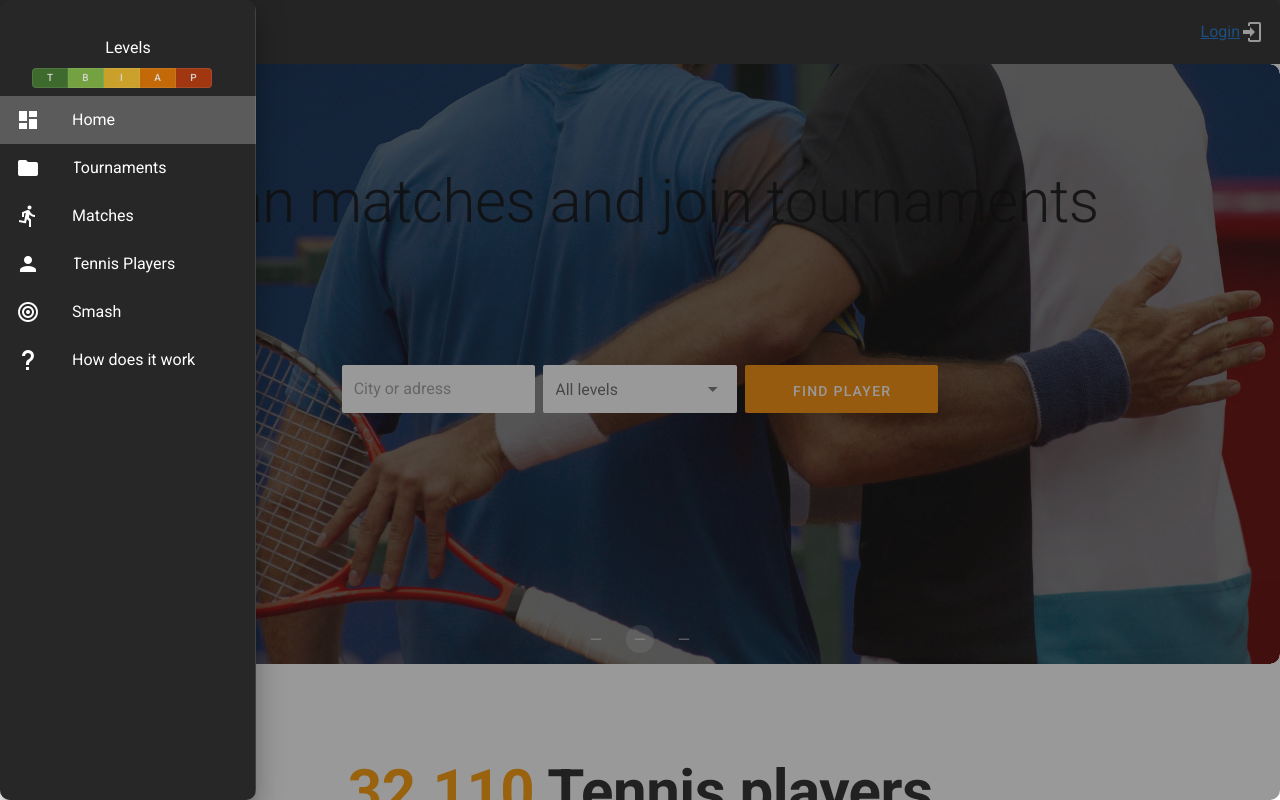
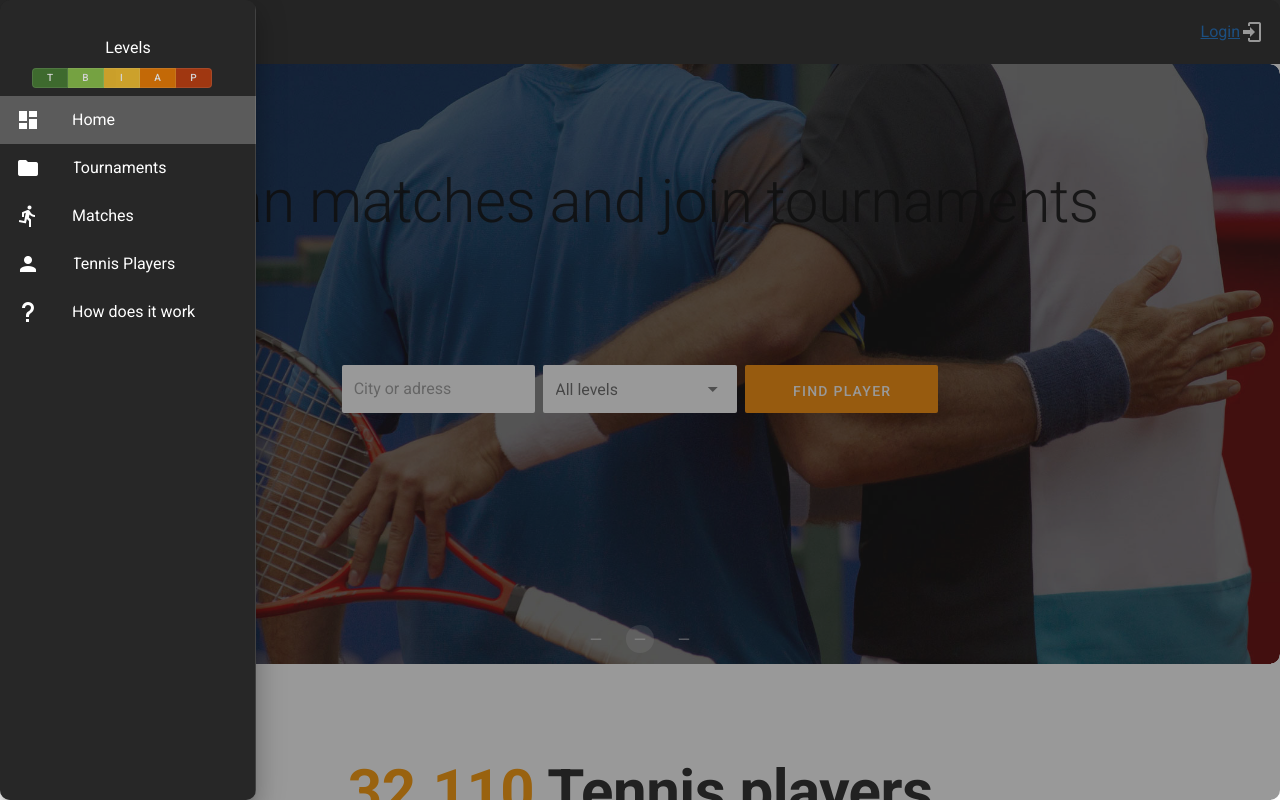
Before and after one commit to Vorkits/api, a Vue app: page / in a window 1280 px wide. Both pictures are taken after a click on the button 28 px from the left and 32 px from the top of the page. Shown: the top 800 px of the page. Built offline with nearby package versions, Linux system fonts and the light colour scheme; what vue-async-computed, vue-delay would draw is missing.

Commit message:
some update

```diff
--- a/src/components/Navbar.vue
+++ b/src/components/Navbar.vue
@@ -38,7 +38,7 @@
                         <v-icon>{{link.icon}}</v-icon>
                     </v-list-item-action>
                     <v-list-item-content>
-                        <v-list-item-title>{{link.text}}</v-list-item-title>
+                        <v-list-item-title style="overflow: none">{{link.text}}</v-list-item-title>
                     </v-list-item-content>
                 </v-list-item>
                 <div class="exit" @click.prevent="logout" v-if="token != ''"><div class="exit-text">EXIT</div></div>
@@ -60,7 +60,6 @@ export default {
                 { icon: 'mdi-folder', text: 'Tournaments', route: '/tournaments' },
                 { icon: 'mdi-run', text: 'Matches', route: '/matches' },
                 { icon: 'mdi-account', text: 'Tennis Players', route: '/players' },
-                { icon: 'mdi-bullseye', text: 'Smash', route: '/smash' },
                 { icon: 'mdi-help', text: 'How does it work', route: '/about' }
             ]
         }
```
